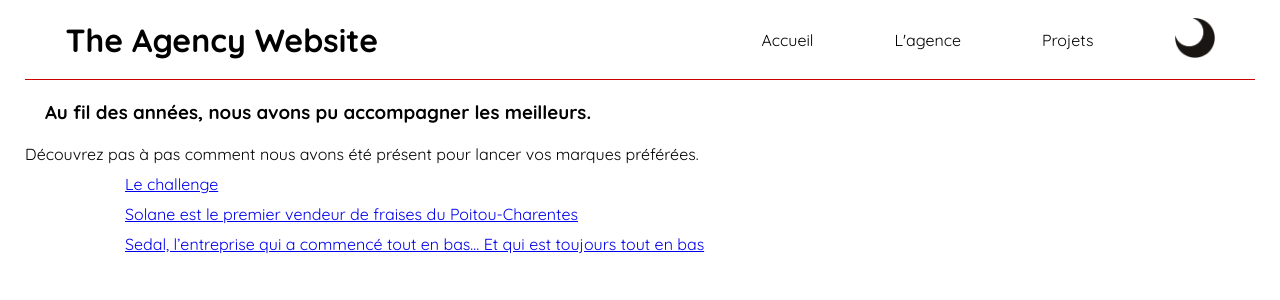
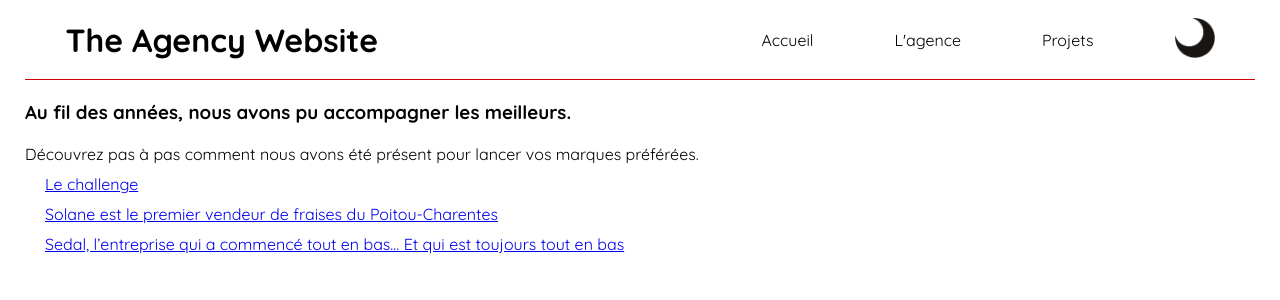
Before and after one commit to Mtwod/thpnext_w06d3_agency_website, a React (Create React App) app: page /works in a window 1280 px wide. Shown: the top 300 px of the page. Built offline with nearby package versions, Linux system fonts and the light colour scheme.

Commit message:
Edit scss for links

```diff
--- a/src/components/Navbar/index.jsx
+++ b/src/components/Navbar/index.jsx
@@ -6,7 +6,7 @@ const Navbar = () => {
   const title = 'The Agency Website';
   return (
     <nav className="Navbar">
-      <p className="Navbar__title">{title}</p>
+      <Link to="/" className="Navbar__title Navbar__link">{title}</Link>
       <Link to="/" className="Navbar__link">Accueil</Link>
       <Link to="/about" className="Navbar__link">L&apos;agence</Link>
       <Link to="/works" className="Navbar__link">Projets</Link>
--- a/src/components/Navbar/style.scss
+++ b/src/components/Navbar/style.scss
@@ -15,8 +15,6 @@
   }
 
   &__link {
-    text-decoration: none;
-    color: var(--color-text);
-    outline-style: none;
+    @include resetLink();
   }
 }
--- a/src/pages/Works/style.scss
+++ b/src/pages/Works/style.scss
@@ -1,10 +1,13 @@
+@import 'variables.scss';
+
 .Works {
 
   &__list {
-    margin-left: 100px;
+    margin-left: 20px;
     list-style: none;
 
     &__element {
+      @include resetLink();
       margin: 10px 0;
     }
   }
--- a/src/style.scss
+++ b/src/style.scss
@@ -11,7 +11,7 @@
 }
 
 h3 {
-  margin: 20px;
+  margin: 20px 0;
 }
 
 p {
--- a/src/variables.scss
+++ b/src/variables.scss
@@ -20,3 +20,9 @@ $dark-color-primary: #cc0000;
 @mixin transition {
   transition: 0.3s;
 }
+
+@mixin resetLink {
+  text-decoration: none;
+  color: var(--color-text);
+  outline-style: none;
+}
```
